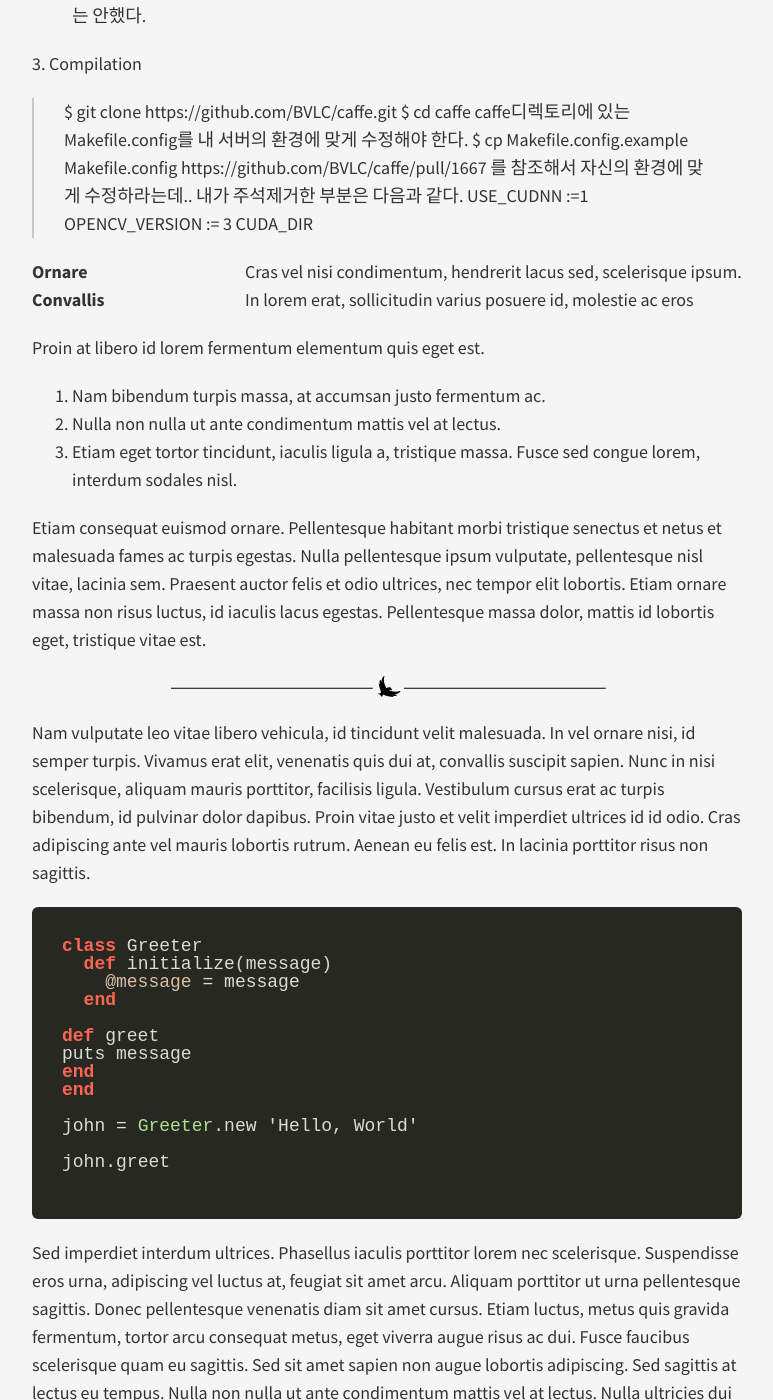
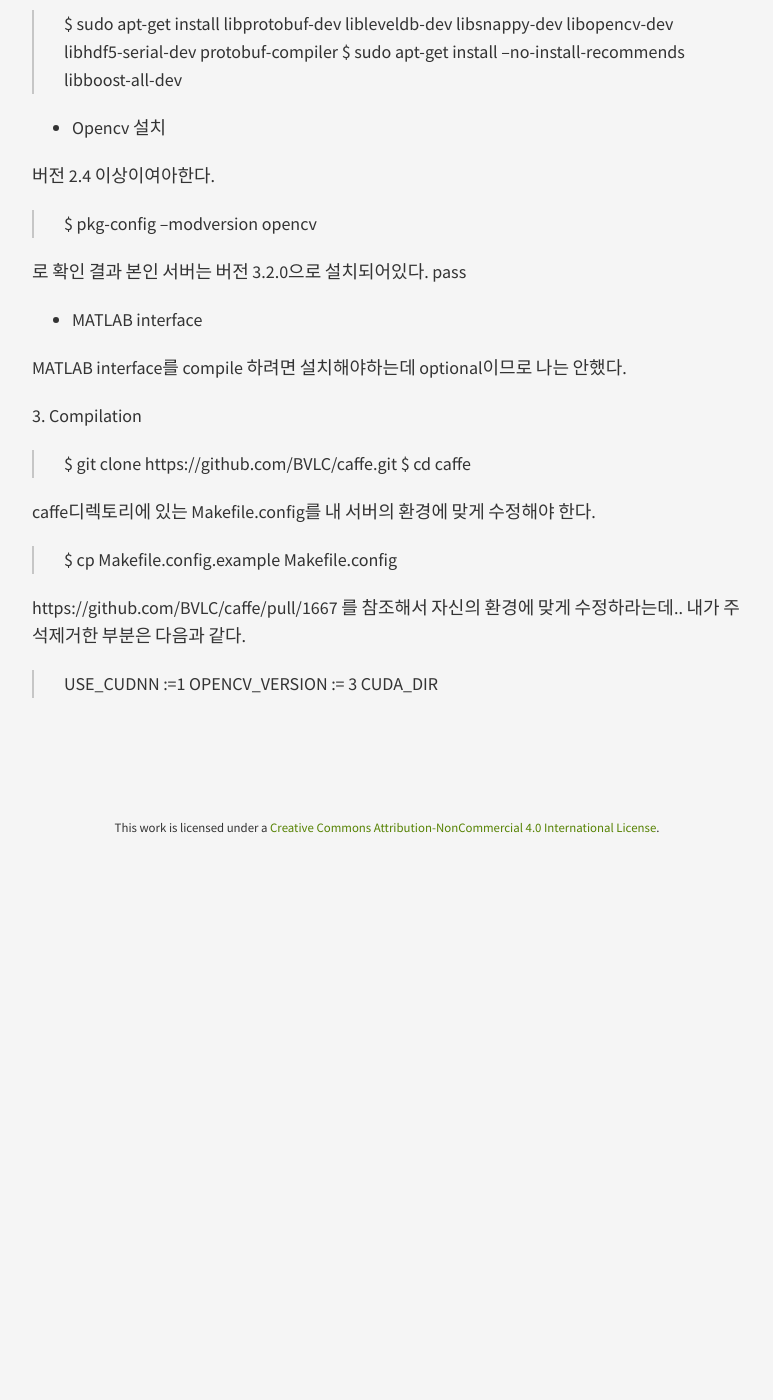
Before and after one commit to hsh1108/hsh1108.github.io, a Jekyll site: the page built from _posts/2019-04-12-Caffe-installation.md, in a window 1280 px wide and 1400 px high, scrolled down 854 px. Shown: the whole window, without its empty margins (253-1026 px from the left). Built offline with Jekyll 4.4.1, drawn with Linux system fonts in a browser that asks for light colours; after the commit the page ends 1711 px from its top, so only the background shows below that; some of the changed text lies outside the part shown.

Commit message:
caffe installation

```diff
--- a/_posts/2019-04-12-Caffe-installation.md
+++ b/_posts/2019-04-12-Caffe-installation.md
@@ -6,78 +6,59 @@ title: Caffe installation
 
 1.
 본인 우분투 서버 버전은 18.04.2여서 공식사이트의 Installing pre-compiled Caffe를 먼저 시도했다.
-$ sudo apt install caffe-cuda
+
+> $ sudo apt install caffe-cuda
+
 시도했으나 ModuleNotFoundError: No module named 'caffe'로 실패...
 
 
 2.
 한참을 찾다가 모르겠어서 결국  Installing Caffe from source시도
 Prerequisites 관련해서 먼저 해야할게 많다..
+
 - CUDA 설치
+
 버전 7이상이여야 한다.
+
 > $ nvcc --version
+
 로 확인 결과 본인 서버는 버전 10.0으로 설치되어있다. pass
 
 - BLAS 설치
+
 > $ sudo apt-get install libatlas-base-dev
 
 - General dependencies(boost, protobuf, glog, glasgs, hdf5)
+
 뭐하는 것들인지는 모르겠으나...
+
 > $ sudo apt-get install libprotobuf-dev libleveldb-dev libsnappy-dev libopencv-dev libhdf5-serial-dev protobuf-compiler
 > $ sudo apt-get install --no-install-recommends libboost-all-dev
 
 - Opencv 설치
+
 버전 2.4 이상이여아한다.
+
 > $ pkg-config --modversion opencv
+
 로 확인 결과 본인 서버는 버전 3.2.0으로 설치되어있다. pass
 - MATLAB interface
+
 MATLAB interface를 compile 하려면 설치해야하는데 optional이므로 나는 안했다.
 
 3.
 Compilation
+
 > $ git clone https://github.com/BVLC/caffe.git
 > $ cd caffe
+
 caffe디렉토리에 있는 Makefile.config를 내 서버의 환경에 맞게 수정해야 한다.
+
 > $ cp Makefile.config.example Makefile.config
+
 https://github.com/BVLC/caffe/pull/1667 를 참조해서 자신의 환경에 맞게 수정하라는데..
 내가 주석제거한 부분은 다음과 같다.
+
 > USE_CUDNN :=1
 > OPENCV_VERSION := 3
 > CUDA_DIR
-
-<dl>
-  <dt>Ornare</dt>
-  <dd>Cras vel nisi condimentum, hendrerit lacus sed, scelerisque ipsum.</dd>
-  <dt>Convallis</dt>
-  <dd>In lorem erat, sollicitudin varius posuere id, molestie ac eros</dd>
-</dl>
-
-Proin at libero id lorem fermentum elementum quis eget est.
-
-1. Nam bibendum turpis massa, at accumsan justo fermentum ac.
-2. Nulla non nulla ut ante condimentum mattis vel at lectus.
-3. Etiam eget tortor tincidunt, iaculis ligula a, tristique massa. Fusce sed congue lorem, interdum sodales nisl.
-
-Etiam consequat euismod ornare. Pellentesque habitant morbi tristique senectus et netus et malesuada fames ac turpis egestas. Nulla pellentesque ipsum vulputate, pellentesque nisl vitae, lacinia sem. Praesent auctor felis et odio ultrices, nec tempor elit lobortis. Etiam ornare massa non risus luctus, id iaculis lacus egestas. Pellentesque massa dolor, mattis id lobortis eget, tristique vitae est.
-
----
-
-Nam vulputate leo vitae libero vehicula, id tincidunt velit malesuada. In vel ornare nisi, id semper turpis. Vivamus erat elit, venenatis quis dui at, convallis suscipit sapien. Nunc in nisi scelerisque, aliquam mauris porttitor, facilisis ligula. Vestibulum cursus erat ac turpis bibendum, id pulvinar dolor dapibus. Proin vitae justo et velit imperdiet ultrices id id odio. Cras adipiscing ante vel mauris lobortis rutrum. Aenean eu felis est. In lacinia porttitor risus non sagittis.
-
-<div class="highlight"><pre><span class="k">class</span> <span class="nc">Greeter</span>
-  <span class="k">def</span> <span class="nf">initialize</span><span class="p">(</span><span class="n">message</span><span class="p">)</span>
-    <span class="vi">@message</span> <span class="o">=</span> <span class="n">message</span>
-  <span class="k">end</span>
-
-<span class="k">def</span> <span class="nf">greet</span>
-<span class="nb">puts</span> <span class="n">message</span>
-<span class="k">end</span>
-<span class="k">end</span>
-
-<span class="n">john</span> <span class="o">=</span> <span class="no">Greeter</span><span class="o">.</span><span class="n">new</span> <span class="s1">&#39;Hello, World&#39;</span>
-
-<span class="n">john</span><span class="o">.</span><span class="n">greet</span>
-
-</pre></div>
-
-Sed imperdiet interdum ultrices. Phasellus iaculis porttitor lorem nec scelerisque. Suspendisse eros urna, adipiscing vel luctus at, feugiat sit amet arcu. Aliquam porttitor ut urna pellentesque sagittis. Donec pellentesque venenatis diam sit amet cursus. Etiam luctus, metus quis gravida fermentum, tortor arcu consequat metus, eget viverra augue risus ac dui. Fusce faucibus scelerisque quam eu sagittis. Sed sit amet sapien non augue lobortis adipiscing. Sed sagittis at lectus eu tempus. Nulla non nulla ut ante condimentum mattis vel at lectus. Nulla ultricies dui et urna semper ultrices. Sed neque ante, dictum in dignissim luctus, facilisis ornare odio. Aenean tempor ultrices magna non pharetra. Curabitur vulputate nec est aliquet suscipit. Etiam ipsum sapien, dictum quis tristique vel, pretium at elit.
```
